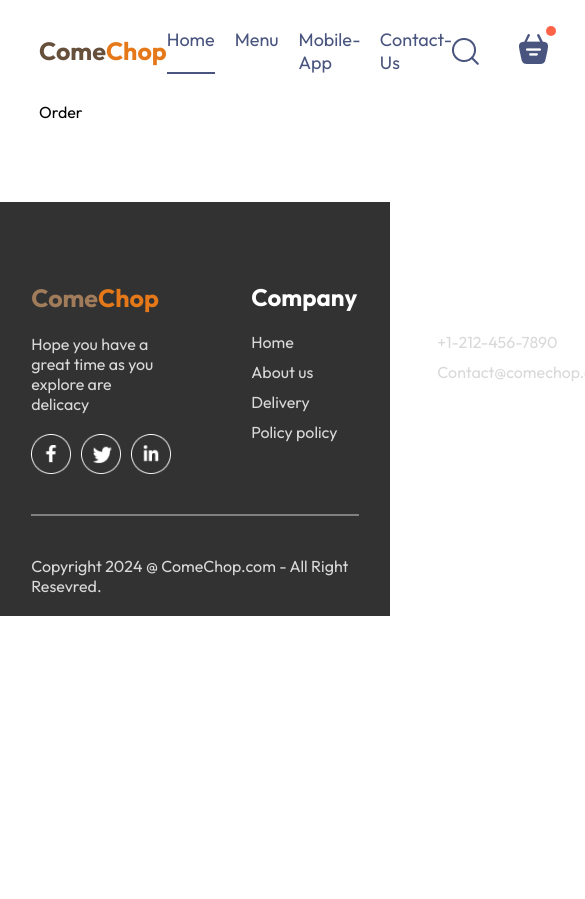
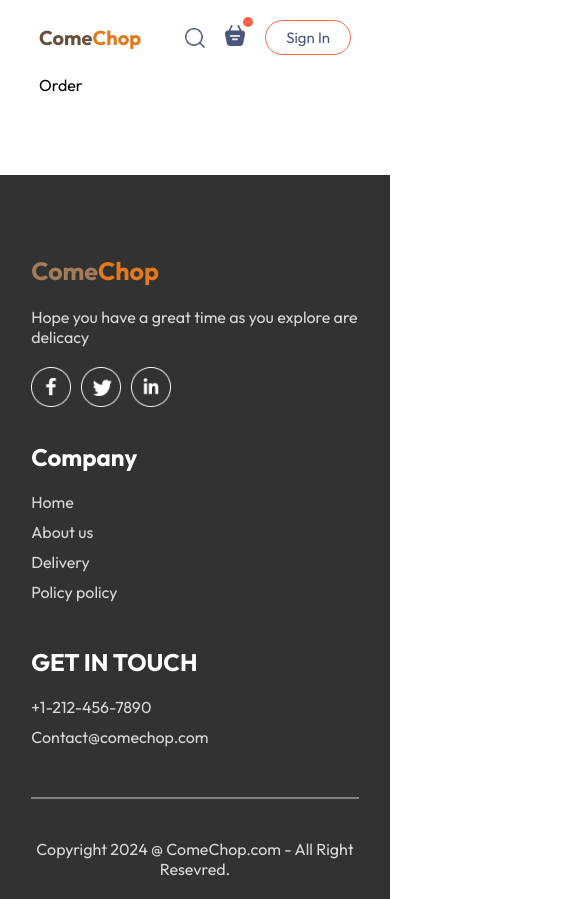
Before and after one commit to Osas706/food-app, a React (Vite) app in the folder frontend/: page /order in a window 390 px wide. Shown: the top 899 px of the page, 585 px wide, since content can reach past the window. Before the commit the page ends 844 px from the top, so only its background shows below. Built offline with nearby package versions, Linux system fonts and the light colour scheme.

Commit message:
responsive home page

```diff
--- a/frontend/src/components/footer/Footer.css
+++ b/frontend/src/components/footer/Footer.css
@@ -59,3 +59,15 @@
     background-color: gray;
     border: none;
 }
+
+@media (max-width: 750px){
+    .footer-content{
+        display: flex;
+        flex-direction: column;
+        gap: 35px;
+    }
+
+    .footer-copyright{
+        text-align: center;
+    }
+}
--- a/frontend/src/components/header/Header.css
+++ b/frontend/src/components/header/Header.css
@@ -40,3 +40,23 @@
     font-weight: 700;
     padding: 1vw 2.3vw;
 }
+
+@media (max-width: 1050px){
+    .header-content{
+        max-width: 45%;
+    }
+}
+
+@media (max-width: 750px){
+    .header-content{
+        max-width: 65%;
+    }
+
+    .header-content p {
+        display: none;
+    }
+
+    .header-content button{
+        padding: 2vw 4vw;
+    }
+}
--- a/frontend/src/components/navbar/Navbar.css
+++ b/frontend/src/components/navbar/Navbar.css
@@ -66,3 +66,56 @@
     top: -8px;
     right: -8px;
 }
+
+@media (max-width: 1050px){
+    .navbar .logo{
+        font-size: 20px;
+    }
+
+    .navbar-menu{
+        font-size: 15px;
+        gap: 15px;
+    }
+
+    .navbar-right{
+        gap: 30px;
+    }
+
+    .navbar-right img{
+        width: 22px;
+    }
+
+    .navbar-right button {
+        padding: 8px 25px;
+    }
+}
+
+@media (max-width: 900px){
+    .navbar .logo{
+        font-size: 20px;
+    }
+
+    .navbar-menu{
+        font-size: 15px;
+        gap: 15px;
+    }
+
+    .navbar-right{
+        gap: 20px;
+    }
+
+    .navbar-right img{
+        width: 20px;
+    }
+
+    .navbar-right button {
+        padding: 7px 20px;
+        font-size: 15px;
+    }
+}
+
+@media (max-width: 750px){
+    .navbar-menu{
+        display: none;
+    }
+}
--- a/frontend/src/components/navbar/Navbar.jsx
+++ b/frontend/src/components/navbar/Navbar.jsx
@@ -1,6 +1,7 @@
 import React, { useState } from 'react';
 import './Navbar.css';
 import { assets } from '../../assets/assets';
+import {Link } from 'react-router-dom';
 
 const Navbar = () => {
     const [menu, setMenu] = useState('home');
@@ -10,10 +11,10 @@
        <h2 className='logo'>Come<span>Chop</span></h2>
 
        <ul className="navbar-menu">
-         <li onClick={() => setMenu('home')} className={menu === 'home' ? 'active' : ''}>Home</li>
-         <li onClick={() => setMenu('menu')} className={menu === 'menu' ? 'active' : ''}>Menu</li>
-         <li onClick={() => setMenu('mobile-app')} className={menu === 'mobile-app' ? 'active' : ''}>Mobile-App</li>
-         <li onClick={() => setMenu('contact-us')} className={menu === 'contact-us' ? 'active' : ''}>Contact-Us</li>
+         <Link to={'/'} onClick={() => setMenu('home')} className={menu === 'home' ? 'active' : ''}>Home</Link>
+         <a href='#explore-menu' onClick={() => setMenu('menu')} className={menu === 'menu' ? 'active' : ''}>Menu</a>
+         <a href='#app-download' onClick={() => setMenu('mobile-app')} className={menu === 'mobile-app' ? 'active' : ''}>Mobile-App</a>
+         <a href='#footer' onClick={() => setMenu('contact-us')} className={menu === 'contact-us' ? 'active' : ''}>Contact-Us</a>
        </ul>
 
        <div className="navbar-right">
--- a/frontend/src/index.css
+++ b/frontend/src/index.css
@@ -5,6 +5,7 @@
   margin: 0;
   box-sizing: border-box;
   font-family: Outfit;
+  scroll-behavior: smooth;
 }
 
 body{
```
Also changed, not shown: frontend/src/components/exploreMenu/ExploreMenu.css (line endings or trailing spaces).
